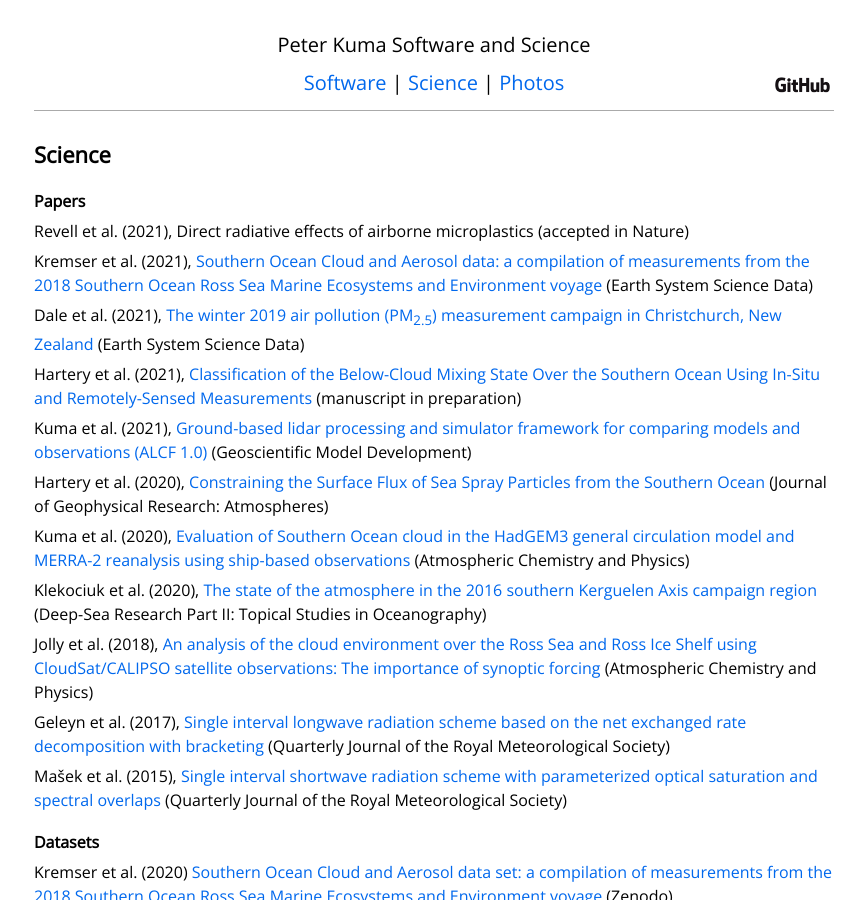
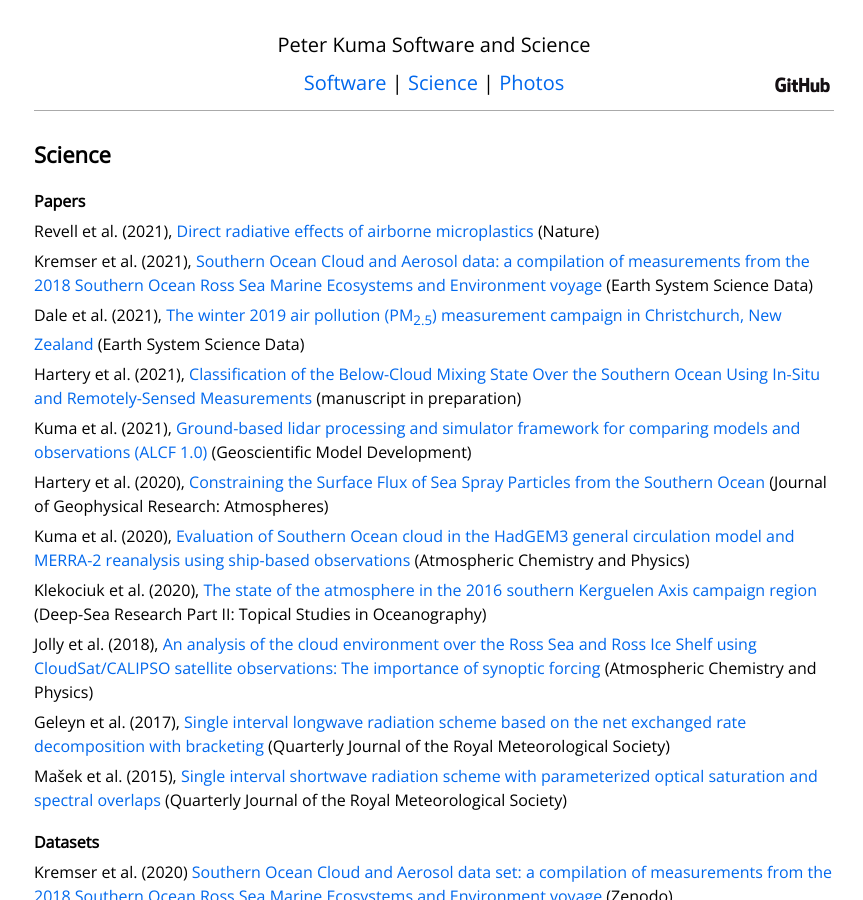
Before and after one commit to peterkuma/peterkuma.net, a Jekyll site: the page built from science/index.md, in a window 1280 px wide and 900 px high. Shown: the whole window, without its empty margins (206-1069 px from the left). Built offline with Jekyll 4.4.1, drawn with Linux system fonts in a browser that asks for light colours.

Commit message:
Revell et al. (2021) published

```diff
--- a/science/index.md
+++ b/science/index.md
@@ -7,7 +7,7 @@
 
 ## Papers
 
-Revell et al. (2021), Direct radiative effects of airborne microplastics (accepted in Nature)
+Revell et al. (2021), [Direct radiative effects of airborne microplastics](https://www.nature.com/articles/s41586-021-03864-x) (Nature)
 
 Kremser et al. (2021), [Southern Ocean Cloud and Aerosol data: a compilation of measurements from the 2018 Southern Ocean Ross Sea Marine Ecosystems and Environment voyage](https://essd.copernicus.org/articles/13/3115/2021/) (Earth System Science Data)
 
```
